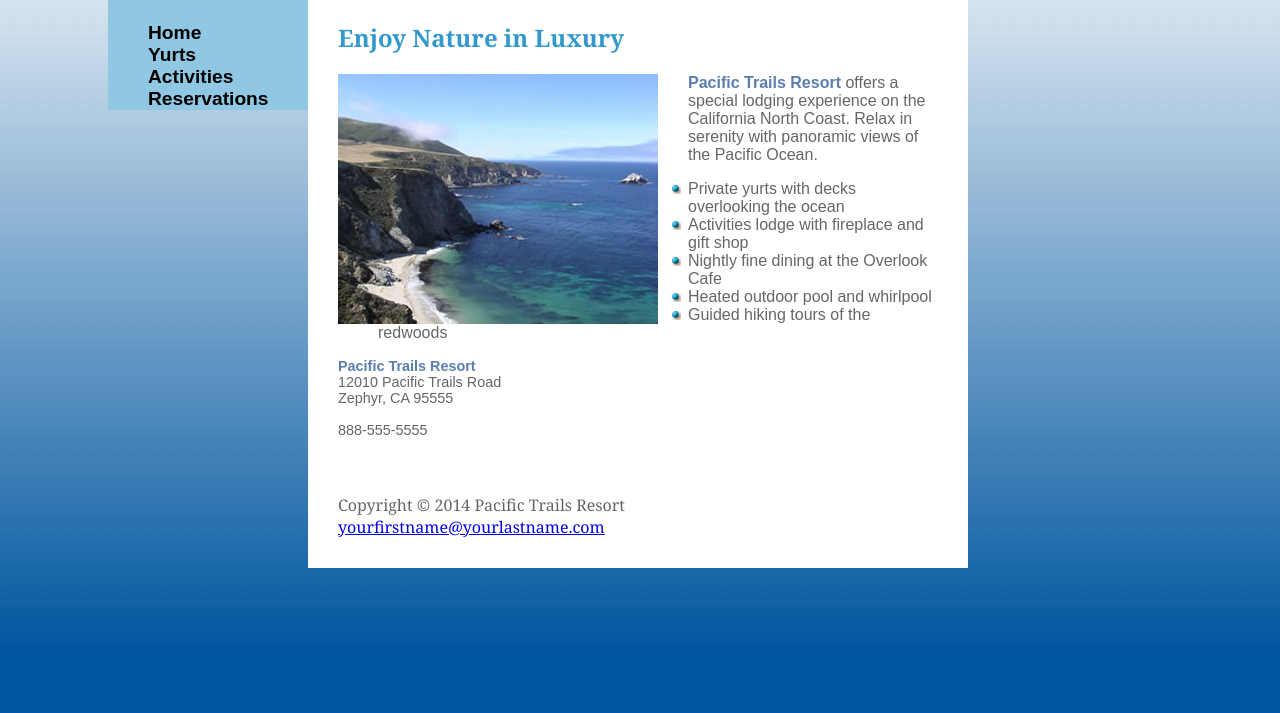
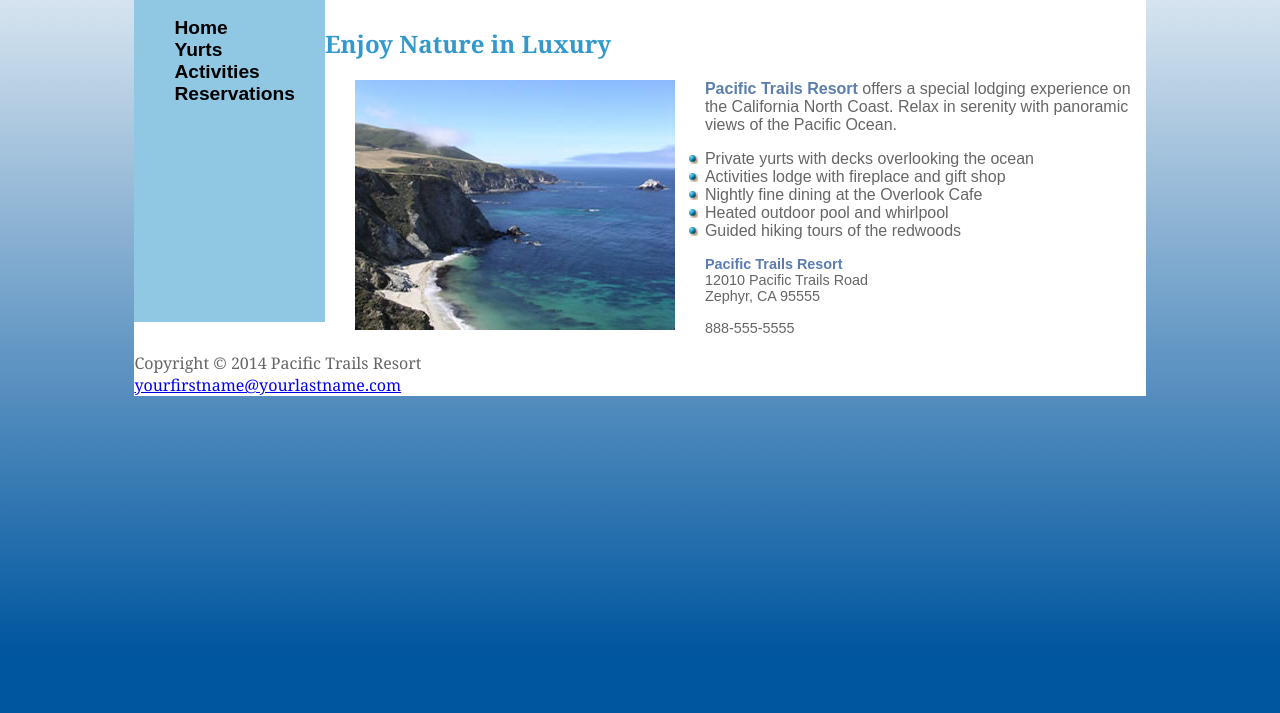
Before and after one commit to Andy-Nguyen4/GUI-Programming-I, a plain HTML site: page HW2/HW2_sourceCode/index.html in a window 1280 px wide. Shown: the part 87-800 px from the top of the page. Drawn offline with Linux system fonts and the light colour scheme.

Commit message:
major changes to the width and margins of contents

```diff
--- a/HW2/HW2_sourceCode/pacific.css
+++ b/HW2/HW2_sourceCode/pacific.css
@@ -5,12 +5,20 @@ Description: Styling index.html using external CSS. Only pacific.css should be e
 similar to the one shown in the images "capture 1-5."
 */
 
+#wrapper {
+    min-width: 600px;
+    max-width: 80%;
+    margin-left: auto;
+    margin-right: auto;
+}
+
 /* Establishes the display, min and max width for the area */
-header, hgroup, nav, #content, footer, figure, figcaption, aside, section, article {
+/*header, hgroup, nav, #content, footer, figure, figcaption, aside, section, article {
 	display: block;
     min-width: 600px;
     max-width: 80%;
-}
+    margin: auto;
+}*/
 
 /* Adds in a background gradient image over the original */
 body {
@@ -19,11 +27,12 @@ body {
 	font-family: Arial, Helvetica, sans-serif;
     background-image: url(ptrbackground.jpg);
     background-repeat: repeat-x;
+    /*padding-bottom: 15px;*/
 }
 
 /* Establishes margins + colors and adds in a background image position to the right with no repeat */
 header {
-    margin: auto 600px auto 100px;
+    /*margin: auto 600px auto 100px;*/
     background-color: #0e0d34;
     color: white;
     background-image: url(sunset.jpg);
@@ -34,9 +43,12 @@ header {
 /* Gives navigation bar margins, background color, and some padding. Got it alongside the left side of the main
     page but could not get to go all the way down like a vertical block(according to capture images). */
 nav {
-    margin: auto 600px auto 100px;
+    /*margin: auto 600px auto 100px;*/
     background-color: #90c7e3;
-    padding-top: 5px;
+    /*padding-top: 5px;*/
+    float: left;
+    padding-right: 30px;
+    height: 325px;
 }
 
 /* list-style-type removes bullet points */
@@ -64,14 +76,17 @@ nav a:hover {
 /* Gives margins and padding to the main page */
 #content {
     background-color: white;
-    margin: -131px 600px 0px 300px;
-    padding: 3px 30px 30px 30px;
+    padding-top: 10px;
+    /*margin: -131px 600px 0px 300px;*/
+    /*padding: 3px 30px 30px 30px;*/
+    /*float: right;*/
 }
 
 /* Made the image float to the left. All text will go to the right or below it */
 img {
     float: left;
     padding-right: 30px;
+    padding-left: 30px;
 }
 
 /* Gives special coloring and bold font to the resort name */
@@ -110,6 +125,6 @@ dt {
 footer {
 	font-family: Georgia, "Times New Roman", serif;
     background-color: white;
-    margin: 0px 600px 0px 300px;
-    padding: 10px 30px 30px 30px;
+    /*margin: 0px 600px 0px 300px;*/
+    /*padding: 10px 300px 20px 20px;*/
 }
```
Also changed, not shown: 1 other file.
